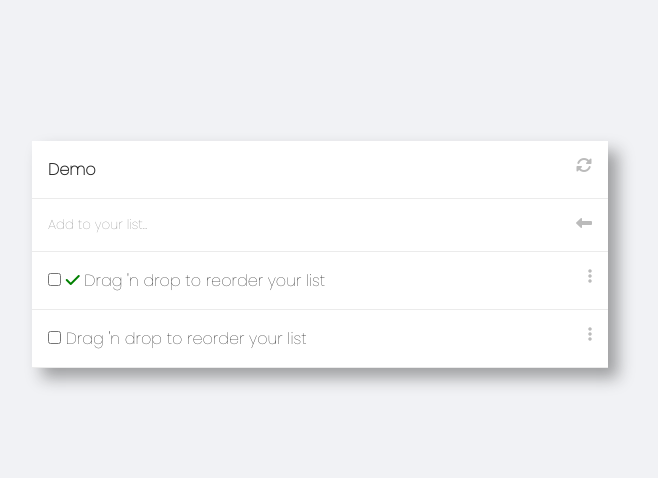
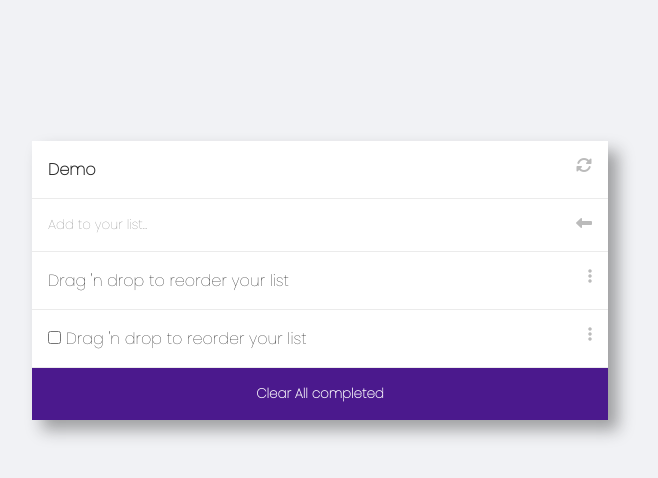
Before and after one commit to iambenkis/To-Do-list, a website: page src/index.html in a window 1280 px wide. Shown: the whole page, without its empty margins (320-978 px from the left). Drawn offline with Linux system fonts and the light colour scheme.

Commit message:
Update html markup

```diff
--- a/src/index.html
+++ b/src/index.html
@@ -22,8 +22,7 @@
                 </div>
                 <div class="task">
                 <div class="t-left">
-                    <input type="checkbox" name="Drag" class="">
-                    <i class="fa-solid fa-check disable"></i>
+                    <input type="checkbox" name="Drag" class="checkbox">
                     <label for="">Drag 'n drop to reorder your list</label>
                 </div>
                 <i class="fa-solid fa-ellipsis-vertical"></i>
@@ -35,6 +34,9 @@
                     </div>
                     <i class="fa-solid fa-ellipsis-vertical"></i>
                 </div>
+                <button class="delete">
+                    <p>Clear All completed</p>
+                </button>
             </form>
         </div>
     </main>
```
